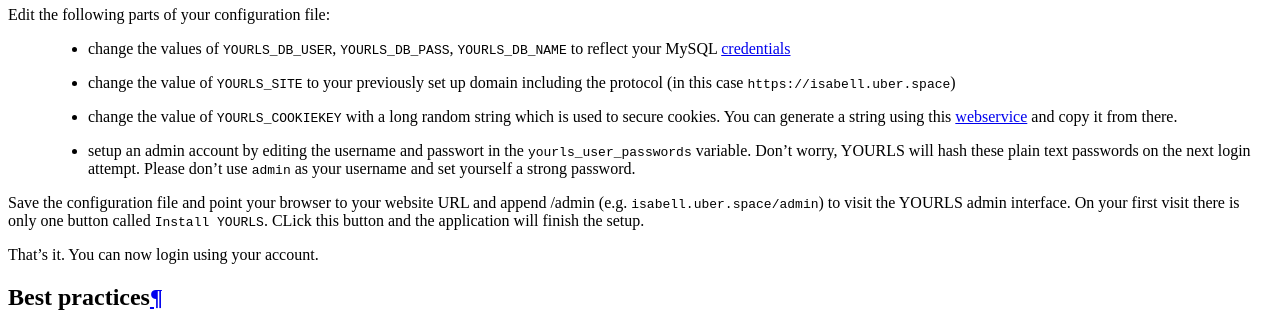
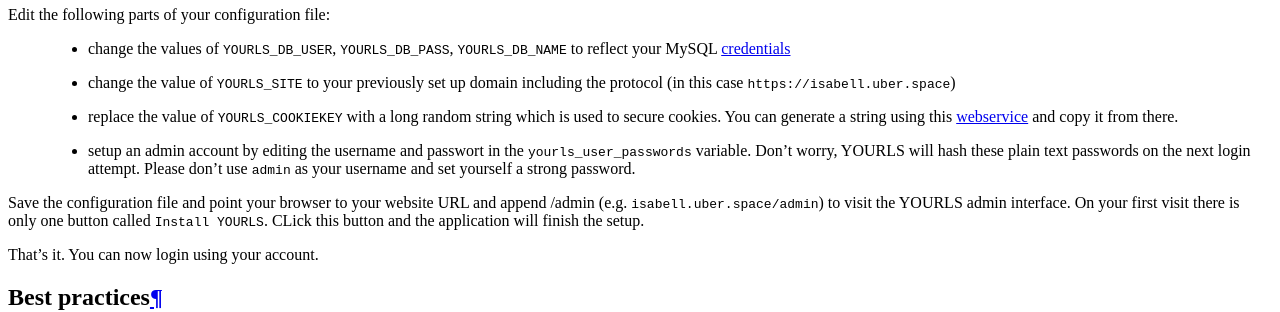
Before and after one commit to Uberspace/lab, a Sphinx documentation site: the page built from source/guide_yourls.rst, in a window 1280 px wide and 900 px high, scrolled down 3593 px. Shown: the part 152-464 px from the top of the window. Built offline with Sphinx 7.4.7 and the Read the Docs theme 2.0.0, drawn with Linux system fonts in a browser that asks for light colours.

Commit message:
[yourls] minor wording change

```diff
--- a/source/guide_yourls.rst
+++ b/source/guide_yourls.rst
@@ -84,7 +84,7 @@
 Edit the following parts of your configuration file:
  * change the values of ``YOURLS_DB_USER``, ``YOURLS_DB_PASS``, ``YOURLS_DB_NAME`` to reflect your MySQL :manual_anchor:`credentials <database-mysql.html#login-credentials>`
  * change the value of ``YOURLS_SITE`` to your previously set up domain including the protocol (in this case ``https://isabell.uber.space``)
- * change the value of ``YOURLS_COOKIEKEY`` with a long random string which is used to secure cookies. You can generate a string using this webservice_ and copy it from there.
+ * replace the value of ``YOURLS_COOKIEKEY`` with a long random string which is used to secure cookies. You can generate a string using this webservice_ and copy it from there.
  * setup an admin account by editing the username and passwort in the ``yourls_user_passwords`` variable. Don't worry, YOURLS will hash these plain text passwords on the next login attempt. Please don't use ``admin`` as your username and set yourself a strong password.
 
 Save the configuration file and point your browser to your website URL and append /admin (e.g. ``isabell.uber.space/admin``) to visit the YOURLS admin interface. On your first visit there is only one button called ``Install YOURLS``. CLick this button and the application will finish the setup.
```
